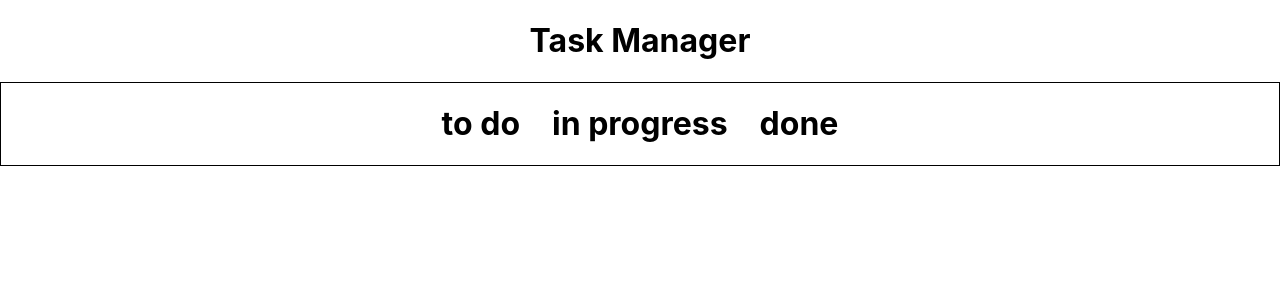
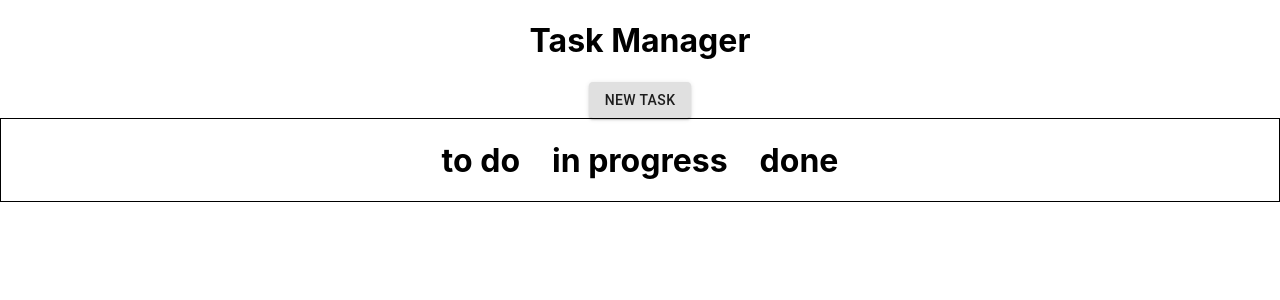
Before and after one commit to Bathoryw/Task-Manager-Ui, a React (Create React App) app: page / in a window 1280 px wide. Shown: the top 300 px of the page. Built offline with nearby package versions, Linux system fonts and the light colour scheme.

Commit message:
updating desing

```diff
--- /dev/null
+++ b/src/Components/CreateTaskSection/index.tsx
@@ -0,0 +1,26 @@
+import React from "react";
+import {
+  Theme,
+  createStyles,
+  makeStyles,
+  Box,
+  Button,
+} from "@material-ui/core";
+
+const useStyles = makeStyles((theme: Theme) =>
+  createStyles({
+    main: {},
+  })
+);
+
+const CreateTaskSection: React.FC = () => {
+  const classes = useStyles();
+
+  return (
+    <Box className={classes.main}>
+      <Button variant="contained">New task</Button>
+    </Box>
+  );
+};
+
+export default CreateTaskSection;
--- a/src/Components/HomePage/index.tsx
+++ b/src/Components/HomePage/index.tsx
@@ -1,6 +1,7 @@
 import React from "react";
 import { Theme, createStyles, makeStyles } from "@material-ui/core";
 import TaskSection from "../TaskSection";
+import CreateTaskSection from "../CreateTaskSection";
 
 const useStyles = makeStyles((theme: Theme) =>
   createStyles({
@@ -14,6 +15,7 @@ const HomePage: React.FC = () => {
   return (
     <div className={classes.main}>
       <h1>Task Manager</h1>
+      <CreateTaskSection />
       <TaskSection />
     </div>
   );
```
